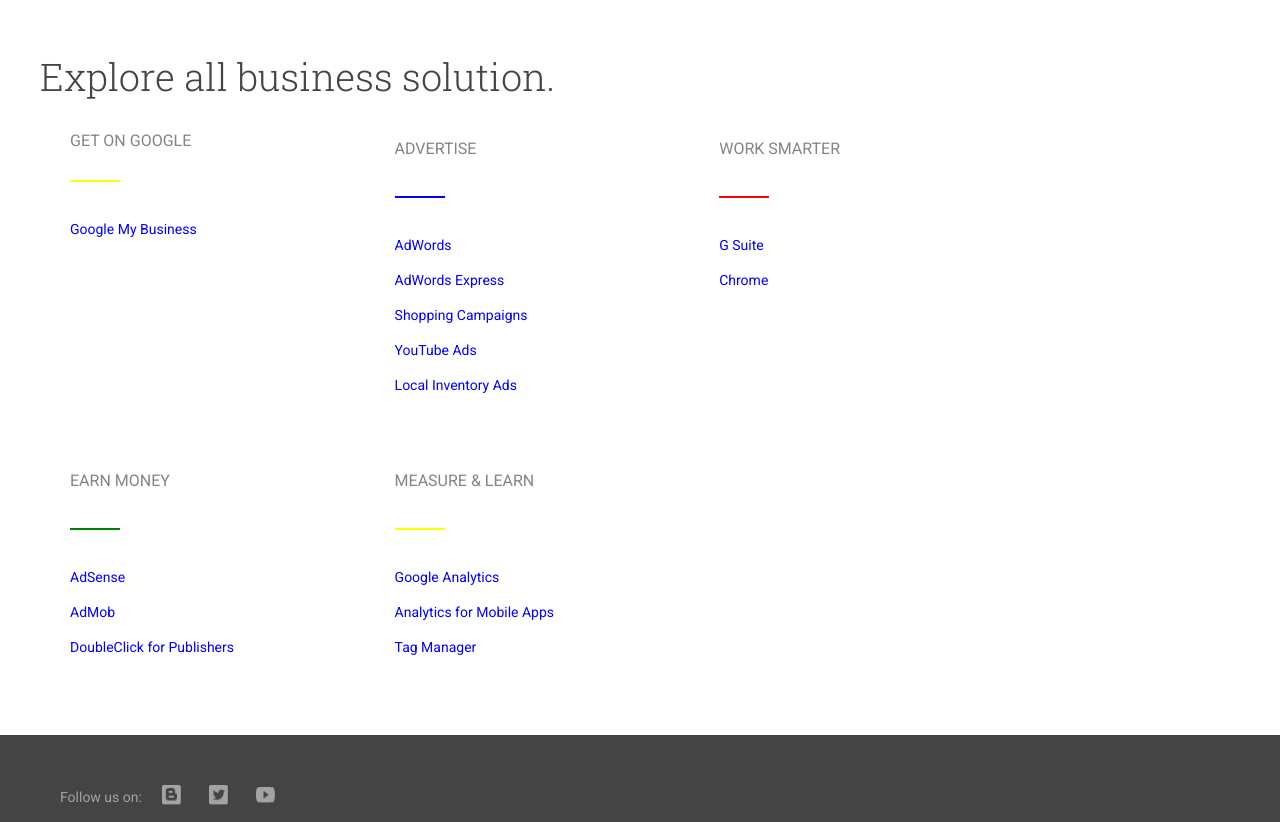
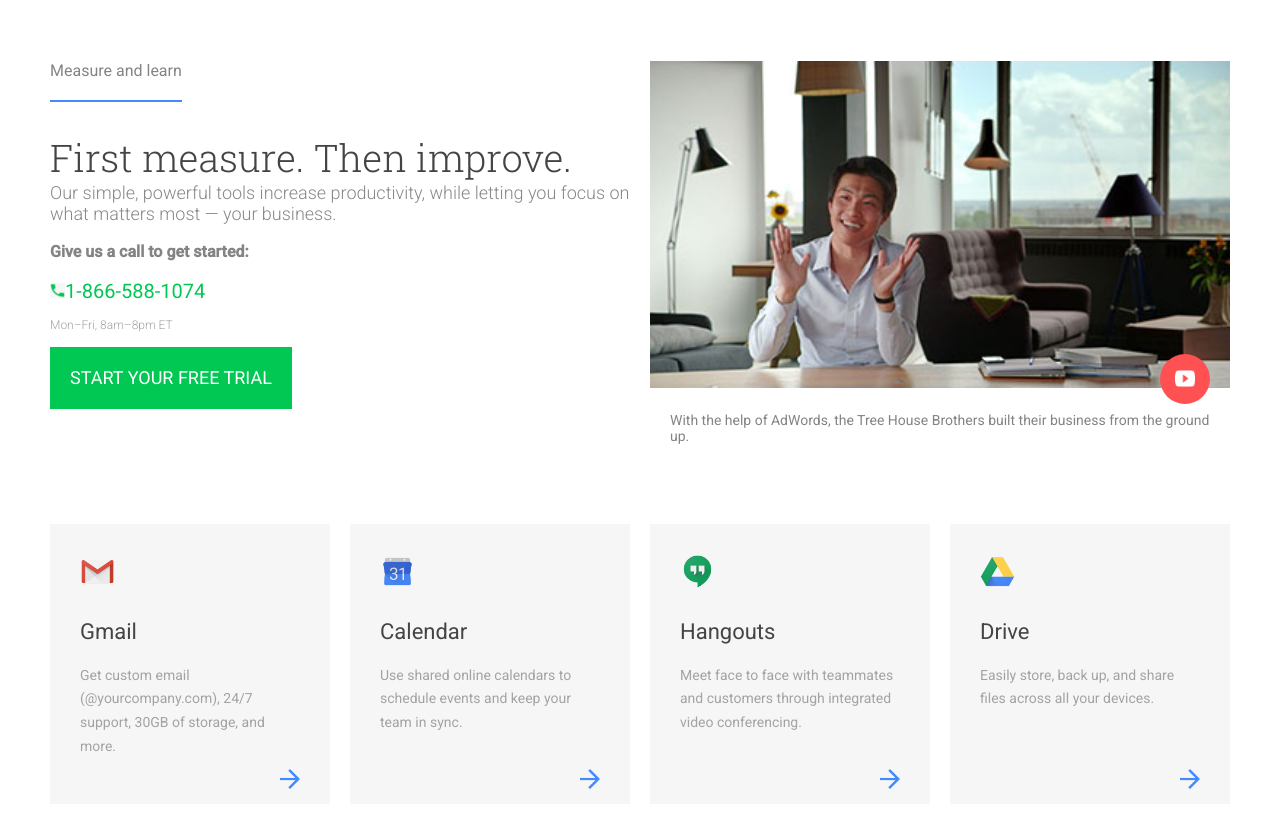
Before and after one commit to Frejabusby/google-business-solution, a plain HTML site: page code/index.html in a window 1280 px wide. Shown: the part 2220-3042 px from the top of the page. Drawn offline with Linux system fonts and the light colour scheme.

Commit message:
created measure and learn

```diff
--- a/code/index.html
+++ b/code/index.html
@@ -184,6 +184,71 @@
       </div>
     </section>
 
+    <!-- Earn mony from ad -->
+
+    <!-- Measure and learn -->
+    <section id="measure-learn" class="row work-smarter-section">
+      <div class="column row-section-left">
+        <h4>Measure and learn</h4>
+        <h2>First measure. Then improve.</h2>
+        <p class="get-more">Our simple, powerful tools increase productivity, while letting you focus on what matters most — your business.</p>
+        </br>
+        <p class="our-experts">Give us a call to get started:</p>
+        </br>
+        <a class="call-us" href="tel:1-866-588-1074"><img class="phone" alt="GreenPhone-image.png" src="./GreenPhone-image.png"/>1-866-588-1074</a>
+        <p class="advertise-support">Mon–Fri, 8am–8pm ET</p>
+        <button><a href="https://gsuite.google.com/signup/basic/welcome?hl=en&source=bizsol-worksmarter#0&utm_source=bizsol_worksmarter&utm_medium=et&utm_campaign=free_trial">
+          Start your free trial</a>
+        </button>
+      </div>
+      <div class="column row-section-right">
+        <div class="section-right-box">
+          <img class="section-youtube-img" src="./images/section-work-smarter.jpg" />
+          <a class="button-round button-youtube" href="https://www.youtube.com/watch?time_continue=4&v=LDKYXDZdFU4">
+            <img src="./images/icon-youtube-white.png" alt="">
+          </a>
+          <p class="section-right-box-text"> With the help of AdWords, the Tree House Brothers built their business from the ground up.</p>
+        </div>
+      </div>
+
+      <div class="boxes">
+        <a href="https://gsuite.google.com/products/gmail/?utm_source=bizsol_worksmarter&utm_medium=et&utm_campaign=gmail_bizsol"></a>
+        <img class="boxes-img-icons" src="./images/icon-gmail.png" />
+        <h5>Gmail</h5>
+        <p class="boxes-text">
+          Get custom email (@yourcompany.com), 24/7 support, 30GB of storage, and more.
+        </p>
+        <img class="icon-arrow" src="./images/icon-arrow.png" />
+      </div>
+      <div class="boxes">
+        <a href="https://gsuite.google.com/products/calendar/?utm_source=bizsol_worksmarter&utm_medium=et&utm_campaign=calendar_bizsol"></a>
+        <img class="boxes-img-icons" src="./images/icon-calendar.png" />
+        <h5>Calendar</h5>
+        <p class="boxes-text">
+          Use shared online calendars to schedule events and keep your team in sync.
+        </p>
+        <img class="icon-arrow" src="./images/icon-arrow.png" />
+      </div>
+      <div class="boxes">
+        <a href="https://gsuite.google.com/products/meet/?utm_source=bizsol_worksmarter&utm_medium=et&utm_campaign=hangouts_bizsol"></a>
+        <img class="boxes-img-icons" src="./images/icon-hangout.png" />
+        <h5>Hangouts</h5>
+        <p class="boxes-text">
+          Meet face to face with teammates and customers through integrated video conferencing.
+        </p>
+        <img class="icon-arrow" src="./images/icon-arrow.png" />
+      </div>
+      <div class="boxes">
+        <a href="https://gsuite.google.com/products/drive/?utm_source=bizsol_worksmarter&utm_medium=et&utm_campaign=drive_bizsol"></a>
+        <img class="boxes-img-icons" src="./images/icon-drive.png" />
+        <h5>Drive</h5>
+        <p class="boxes-text">
+          Easily store, back up, and share files across all your devices.
+        </p>
+        <img class="icon-arrow" src="./images/icon-arrow.png" />
+      </div>
+    </section>
+
     <!-- Explore all business solutions -->
 
     <section class="row explore-section">
@@ -192,7 +257,7 @@
         <h2>Explore all business solution.</h2>
         <div class="business-solutions">
           <div class="business-solutions-section">
-        <h4 >GET ON GOOGLE</h4>
+            <h4>GET ON GOOGLE</h4>
             <div class="line_yellow"></div>
             <ul>
               <li><a href="https://www.google.com/business/?gmbsrc=ww-ww-et-gs-z-gmb-s-z-l~ser-ctrl-u&subid=ww-ww-et-bizsol">Google My Business</li>
```
Lines whose indentation alone changed are shown as unchanged.
